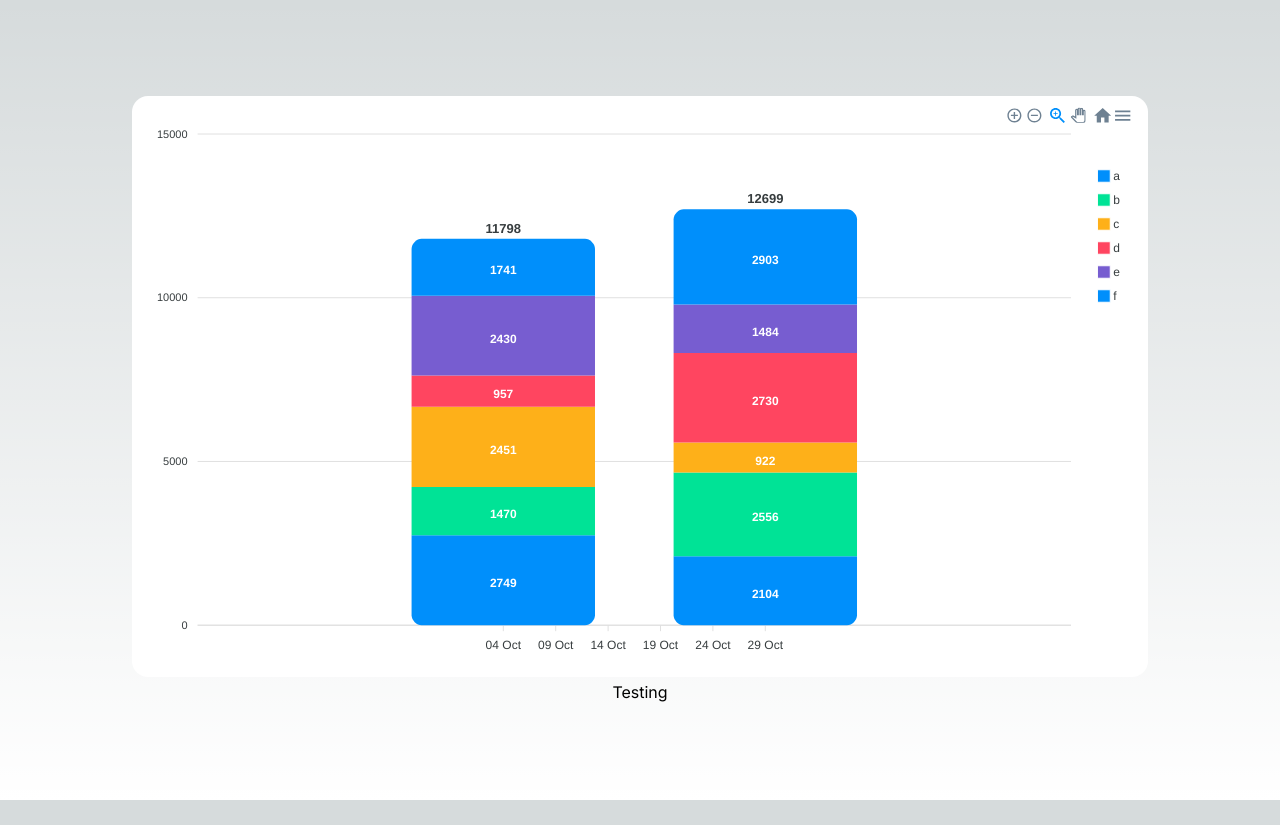
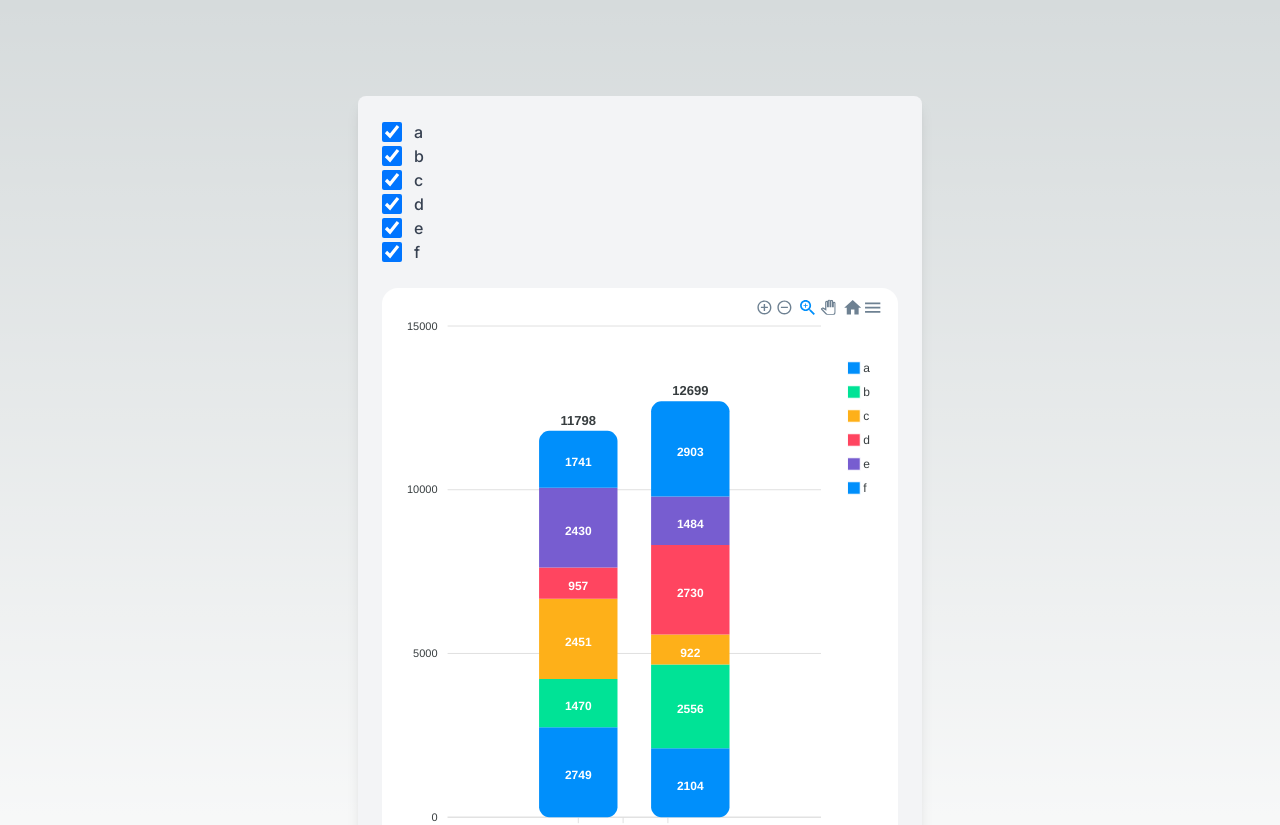
Before and after one commit to vipansh/dashboard-reactApexChart, a Next.js app: page / in a window 1280 px wide. Shown: the top 825 px of the page. Before the commit the page ends 800 px from the top, so only its background shows below. Built offline with nearby package versions, Linux system fonts and the light colour scheme.

Commit message:
feat: bar grpah feature filter added

```diff
--- a/src/app/page.tsx
+++ b/src/app/page.tsx
@@ -1,24 +1,11 @@
 "use client";
 
-import Image from "next/image";
-import {
-  aggregateDataInRange,
-  convertToProductDataInRange,
-} from "../util/aggregateDataInRange";
-import { data } from "../data";
-import BarGraph from "<components>/barGraph/BarGraph";
+import ChartComponent from "<components>/ChartComponent";
 
-const startDate = "4/10/2022";
-const endDate = "29/10/2022";
 export default function Home() {
   return (
     <main className="flex min-h-screen flex-col items-center justify-between p-24">
-      <BarGraph
-        products={
-          convertToProductDataInRange(data, startDate, endDate).products
-        }
-        dates={convertToProductDataInRange(data, startDate, endDate).dates}
-      />
+      <ChartComponent />
       Testing
     </main>
   );
--- /dev/null
+++ b/src/components/ChartComponent.tsx
@@ -0,0 +1,68 @@
+import React, { useState } from "react";
+import { convertToProductDataInRange } from "../util/convertToProductDataInRange";
+import BarGraph from "./barGraph/BarGraph";
+import Image from "next/image";
+
+import { data } from "../data";
+
+type Props = {};
+const startDate = "4/10/2022";
+const endDate = "29/10/2022";
+const ChartComponent = (props: Props) => {
+  const [selectedProducts, setSelectedProducts] = useState([
+    "a",
+    "b",
+    "c",
+    "d",
+    "e",
+    "f",
+  ]);
+
+  const handleCheckboxChange = (event: React.ChangeEvent<HTMLInputElement>) => {
+    const { name, checked } = event.target;
+    setSelectedProducts((prev) =>
+      checked ? [...prev, name] : prev.filter((product) => product !== name)
+    );
+  };
+
+  return (
+    <div className="bg-gray-100 p-6 rounded-lg shadow-lg">
+      {["a", "b", "c", "d", "e", "f"].map((product) => (
+        <div key={product} className="flex items-center space-x-3">
+          <input
+            type="checkbox"
+            name={product}
+            checked={selectedProducts.includes(product)}
+            onChange={handleCheckboxChange}
+            className="form-checkbox h-5 w-5 text-blue-600"
+            id={product}
+          />
+          <label htmlFor={product} className="font-medium text-gray-700">
+            {product}
+          </label>
+        </div>
+      ))}
+      <div className="mt-6">
+        <BarGraph
+          products={
+            convertToProductDataInRange(
+              data,
+              startDate,
+              endDate,
+              selectedProducts
+            ).products
+          }
+          dates={
+            convertToProductDataInRange(
+              data,
+              startDate,
+              endDate,
+              selectedProducts
+            ).dates
+          }
+        />
+      </div>
+    </div>
+  );
+};
+export default ChartComponent;
--- a/src/components/barGraph/BarGraph.tsx
+++ b/src/components/barGraph/BarGraph.tsx
@@ -1,12 +1,10 @@
 import React, { useState } from "react";
-import { AggregateResult, ProductData } from "../../util/aggregateDataInRange";
+import { ProductData } from "../../util/convertToProductDataInRange";
 import ReactApexChart from "react-apexcharts";
 
 type Props = { products: ProductData[]; dates: Date[] };
 
 const BarGraph: React.FC<Props> = ({ products, dates }) => {
-  const [series, setSeries] = useState(products || []);
-  console.log({ products, dates });
   const options: ApexCharts.ApexOptions = {
     chart: {
       type: "bar",
@@ -63,10 +61,10 @@ const BarGraph: React.FC<Props> = ({ products, dates }) => {
     <div id="chart" className="bg-white rounded-2xl p-2">
       <ReactApexChart
         options={options}
-        series={series}
+        series={products}
         type="bar"
         height={550}
-        width={1000}
+        width={500}
       />
     </div>
   );
--- a/src/util/aggregateDataInRange.ts
+++ /dev/null
@@ -1,108 +0,0 @@
-import { DataType } from "../data";
-
-export type AggregateResult = {
-  day: string;
-  values: number[];
-};
-
-export function aggregateDataInRange(
-  data: DataType[],
-  startDate: string,
-  endDate: string,
-  filterBy: "age" | "gender"
-): AggregateResult[] {
-  const start = new Date(startDate.split("/").reverse().join("-"));
-  const end = new Date(endDate.split("/").reverse().join("-"));
-  const result: AggregateResult[] = [];
-
-  data.forEach((item) => {
-    const itemDate = new Date(item.day.split("/").reverse().join("-"));
-    if (itemDate >= start && itemDate <= end) {
-      const index = result.findIndex((r) => r.day === item.day);
-      if (index === -1) {
-        result.push({ day: item.day, values: [0, 0] });
-      }
-
-      const valuesIndex = result.findIndex((r) => r.day === item.day);
-      if (filterBy === "gender") {
-        if (item.gender === "Male") {
-          result[valuesIndex].values[0] +=
-            item.a + item.b + item.c + item.d + item.e + item.f;
-        } else {
-          result[valuesIndex].values[1] +=
-            item.a + item.b + item.c + item.d + item.e + item.f;
-        }
-      } else {
-        if (item.age === "15-25") {
-          result[valuesIndex].values[0] +=
-            item.a + item.b + item.c + item.d + item.e + item.f;
-        } else {
-          result[valuesIndex].values[1] +=
-            item.a + item.b + item.c + item.d + item.e + item.f;
-        }
-      }
-    }
-  });
-
-  return result;
-}
-
-
-export type ProductData = {
-  name: string;
-  data: number[];
-};
-
-const convertDate = (dateStr: string): Date => {
-  const parts = dateStr.split("/");
-  return new Date(`${parts[1]}/${parts[0]}/${parts[2]}`);
-};
-
-const isDateInRange = (
-  date: string,
-  startDate: string,
-  endDate: string
-): boolean => {
-  const d = convertDate(date);
-  const startD = convertDate(startDate);
-  const endD = convertDate(endDate);
-  return d >= startD && d <= endD;
-};
-
-export function convertToProductDataInRange(
-  data: DataType[],
-  startDate: string,
-  endDate: string
-): { products: ProductData[]; dates: Date[] } {
-  // Filter data by date range
-  const filteredData = data.filter((d) =>
-    isDateInRange(d.day, startDate, endDate)
-  );
-
-  // Extract unique dates and sort them
-
-  const dates = Array.from(new Set(filteredData.map((d) => convertDate(d.day).getTime()))).map(t => new Date(t)).sort((a, b) => a.getTime() - b.getTime());
-
-  const productNames = ["a", "b", "c", "d", "e", "f"];
-  const products: ProductData[] = productNames.map((name) => ({
-    name,
-    data: [],
-  }));
-
-  // Aggregate values for each product by date
-  dates.forEach((date) => {
-    const filteredByDateData = filteredData.filter(
-      (d) => convertDate(d.day).getTime() === date.getTime()
-    );
-
-    productNames.forEach((name, index) => {
-      const sum = filteredByDateData.reduce(
-        (acc, curr) => acc + (curr[name as keyof DataType] as number),
-        0
-      );
-      products[index].data.push(sum);
-    });
-  });
-
-  return { products, dates };
-}
--- /dev/null
+++ b/src/util/convertToProductDataInRange.ts
@@ -0,0 +1,63 @@
+import { DataType } from "../data";
+
+export type ProductData = {
+  name: string;
+  data: number[];
+};
+
+const convertDate = (dateStr: string): Date => {
+  const parts = dateStr.split("/");
+  return new Date(`${parts[1]}/${parts[0]}/${parts[2]}`);
+};
+
+const isDateInRange = (
+  date: string,
+  startDate: string,
+  endDate: string
+): boolean => {
+  const d = convertDate(date);
+  const startD = convertDate(startDate);
+  const endD = convertDate(endDate);
+  return d >= startD && d <= endD;
+};
+
+export function convertToProductDataInRange(
+  data: DataType[],
+  startDate: string,
+  endDate: string,
+  productNames: string[]
+): { products: ProductData[]; dates: Date[] } {
+  // Filter data by date range
+  const filteredData = data.filter((d) =>
+    isDateInRange(d.day, startDate, endDate)
+  );
+
+  // Extract unique dates and sort them
+
+  const dates = Array.from(
+    new Set(filteredData.map((d) => convertDate(d.day).getTime()))
+  )
+    .map((t) => new Date(t))
+    .sort((a, b) => a.getTime() - b.getTime());
+
+  const products: ProductData[] = productNames.map((name) => ({
+    name,
+    data: [],
+  }));
+
+  // Aggregate values for each product by date
+  dates.forEach((date) => {
+    const filteredByDateData = filteredData.filter(
+      (d) => convertDate(d.day).getTime() === date.getTime()
+    );
+
+    productNames.forEach((name, index) => {
+      const sum = filteredByDateData.reduce(
+        (acc, curr) => acc + (curr[name as keyof DataType] as number),
+        0
+      );
+      products[index].data.push(sum);
+    });
+  });
+  return { products, dates };
+}
```
